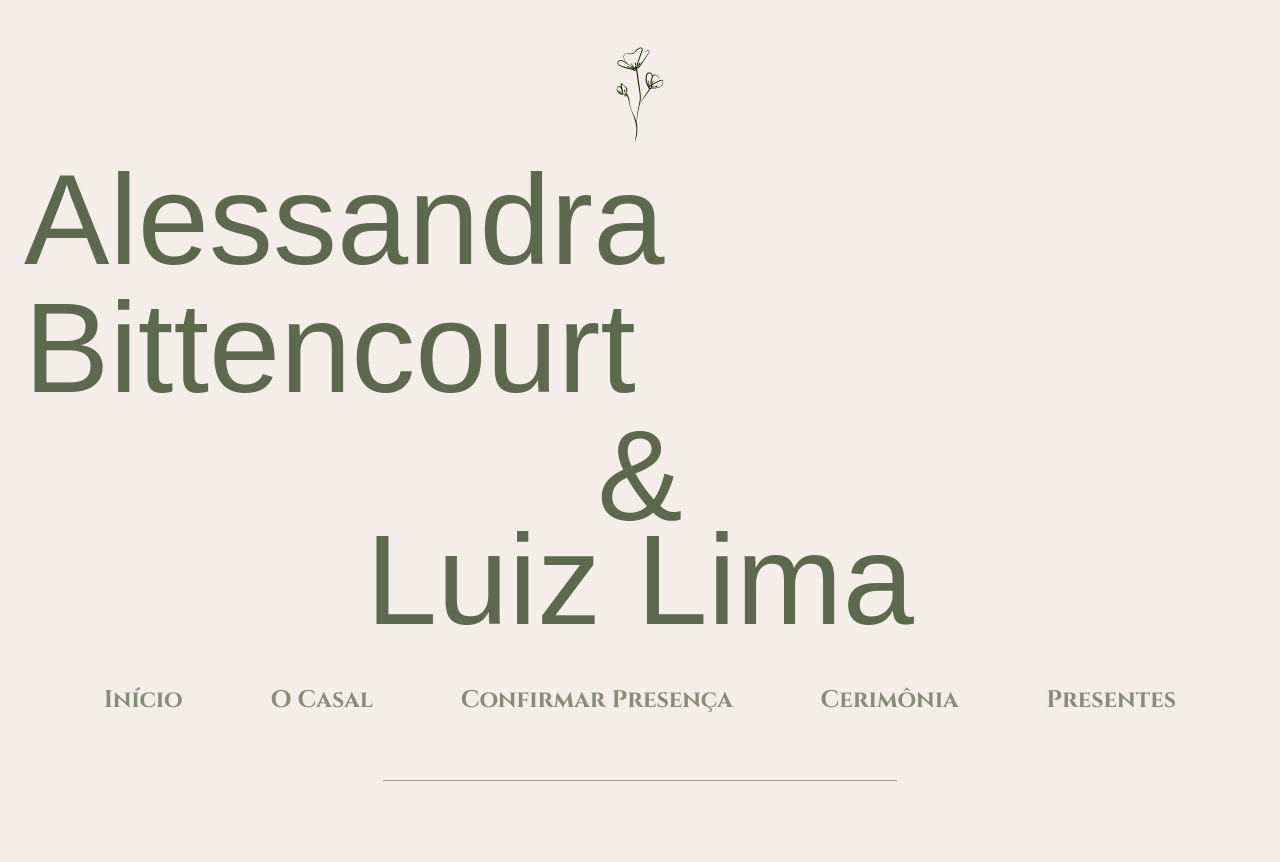
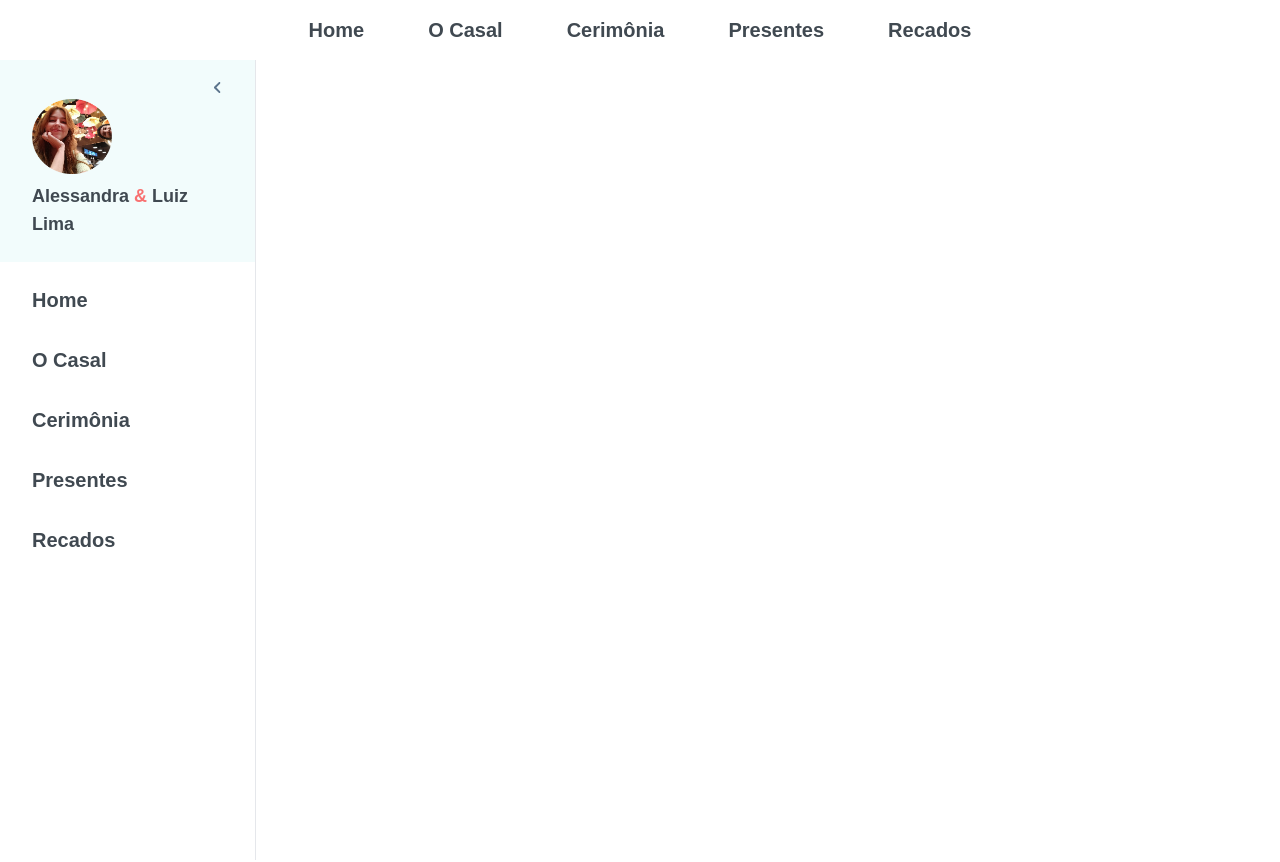
Before and after one commit to Jota-ribeiro/wedding-site, a Next.js app: page / in a window 1280 px wide. Shown: the top 862 px of the page. Built offline with nearby package versions, Linux system fonts and the light colour scheme; a web font is replaced by a local one.

Commit message:
cria menu aside

```diff
--- a/app/globals.css
+++ b/app/globals.css
@@ -4,6 +4,6 @@
 
 body {
   color: #000;
-  background: #F3EFE8;
+  background: #FFFFFF;
   font-family: Arial, Helvetica, sans-serif;
 }
--- a/app/page.tsx
+++ b/app/page.tsx
@@ -1,21 +1,56 @@
+'use client'
+
 //--Imports
 import clsx from "clsx";
-
+import imgCasal from '@/public/img/img-casal-example.jpg'
+import luizele from '@/public/img/img-casal.png'
+import chevronDown from '@/public/img/chevron-down.svg'
 //--Components
-import AboutSection from "@/components/sections/AboutSection";
-import LocaleSection from "@/components/sections/LocaleSection";
-import PromSection from "@/components/sections/PromSection";
-import TitleSection from "@/components/sections/TitleSection";
-import UponsSection from "@/components/sections/UponsSection";
+import Header from "@/components/sections_v2/Header";
+import Image from "next/image";
+import { useState } from "react";
 
 export default function Home() {
+
+  const [showAside, setShowAside] = useState(true)
+
   return (
-    <main className={clsx('w-full flex flex-col items-center', 'px-3 md:px-6 py-7', 'gap-8 md:gap-20')}>
-      <TitleSection />
-      <AboutSection />
-      <LocaleSection />
-      <PromSection />
-      <UponsSection />
+
+    <main>
+      <Header />
+      <aside className={clsx(
+        'transition-all ease-in-out duration-500 h-screen font-abhaya font-semibold text-Cinza_main_100 text-xl',
+        'overflow-hidden w-64',
+        !showAside && 'w-0 opacity-0 translate-x-[-100%]' // Encolher e sumir para a esquerda
+      )}>
+        <div className={clsx('h-full flex flex-col bg-white border-r shadow-sm')}>
+          <div className={clsx('h-auto flex flex-col bg-[#f2fcfc] py-6 px-8 gap-2')}>
+            <div onClick={() => setShowAside(false)} className="self-end rotate-90 cursor-pointer">
+              <Image src={chevronDown} alt="" />
+            </div>
+            <Image className="w-5/12" src={luizele} alt="" />
+            <p className="text-lg">Alessandra <span className="text-red-400">&</span> Luiz Lima</p>
+          </div>
+          <div className="w-auto h-full flex flex-col py-6 px-8 gap-8">
+            <p className="cursor-pointer">Home</p>
+            <p className="cursor-pointer">O Casal</p>
+            <p className="cursor-pointer">Cerimônia</p>
+            <p className="cursor-pointer">Presentes</p>
+            <p className="cursor-pointer">Recados</p>
+          </div>
+        </div>
+      </aside>
+
+
+      <section className={clsx('relative flex justify-center items-center')}>
+        {/* <Image className={clsx('w-full')} src={imgCasal} alt="" />
+        <div className={clsx('flex flex-col absolute', 'justify-center items-center')}>
+          <h1 className={clsx('text-white font-beau text-8xl')}>Alessandra & Luiz</h1>
+          <p className={clsx('text-white font-cinzel text-2xl')}>29 de março de 2025</p>
+        </div> */}
+
+
+      </section>
     </main>
   );
 }
--- /dev/null
+++ b/components/sections_v2/Header.tsx
@@ -0,0 +1,20 @@
+//--Imports
+import clsx from "clsx";
+
+export default function Header() {
+    return (
+        <nav className={clsx(
+            'w-full hidden md:flex flex-row',
+            'justify-center gap-16 items-center',
+            'px-40 py-4', 'font-abhaya font-semibold',
+            'text-xl text-Cinza_main_100'
+        )}>
+            <p className={clsx('cursor-pointer hover:underline transition-all ease-in-out duration-200')}>Home</p>
+            <p className={clsx('cursor-pointer hover:underline transition-all ease-in-out duration-200')}>O Casal</p>
+            <p className={clsx('cursor-pointer hover:underline transition-all ease-in-out duration-200')}>Cerimônia</p>
+            <p className={clsx('cursor-pointer hover:underline transition-all ease-in-out duration-200')}>Presentes</p>
+            <p className={clsx('cursor-pointer hover:underline transition-all ease-in-out duration-200')}>Recados</p>
+
+        </nav>
+    )
+}
--- a/tailwind.config.ts
+++ b/tailwind.config.ts
@@ -18,7 +18,8 @@ export default {
       colors: {
         background: "var(--background)",
         foreground: "var(--foreground)",
-        musgo: '#142601AB'
+        musgo: '#142601AB',
+        Cinza_main_100: '#404951'
       },
     },
   },
```
Also changed, not shown: public/img/chevron-down.svg (added), 1 other file (tests, documents, lock files or other folders).
